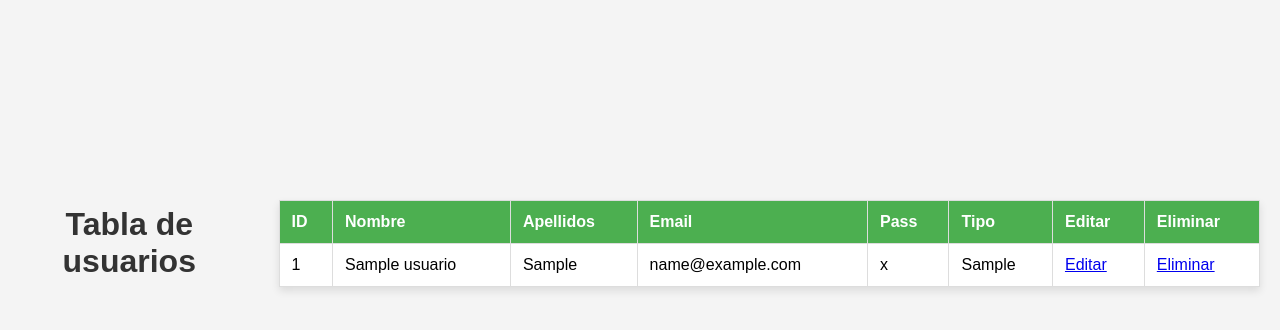
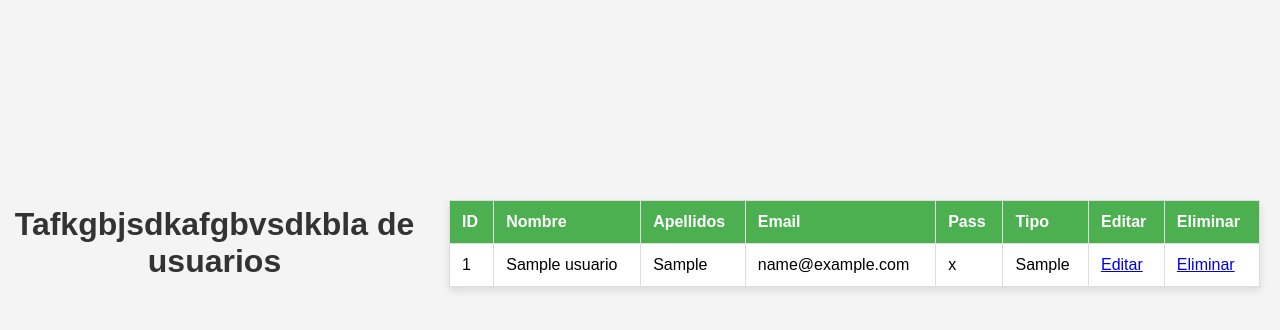
Before and after one commit to ivanbezanilla/proyecto-g6, a PHP site: page /consultas/listarusuarios.php in a window 1280 px wide. Shown: the part 157-487 px from the top of the page. Run offline with PHP 8.4, Linux system fonts and the light colour scheme; tables that the repository leaves empty or names only in its code hold one stand-in row (values such as "Sample post").

Commit message:
modified:   proyecto/consultas/listarusuarios.php

```diff
--- a/proyecto/consultas/listarusuarios.php
+++ b/proyecto/consultas/listarusuarios.php
@@ -53,9 +53,8 @@ $personas = $sentencia->fetchAll(PDO::FETCH_OBJ);
 </head>
 <body>
     <div>
-    <h1>Tabla de usuarios</h1>
+    <h1>Tafkgbjsdkafgbvsdkbla de usuarios</h1>
     </div>
-    <br> <br> <br> <br> <br>
     <table>
         <thead>
             <tr>
```
